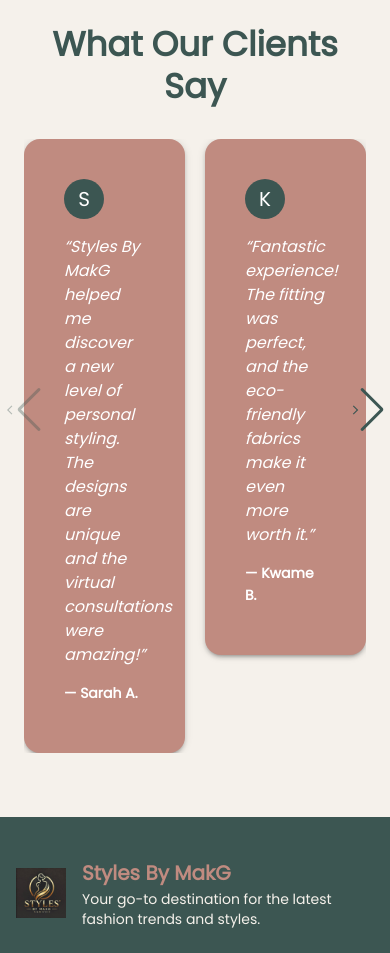
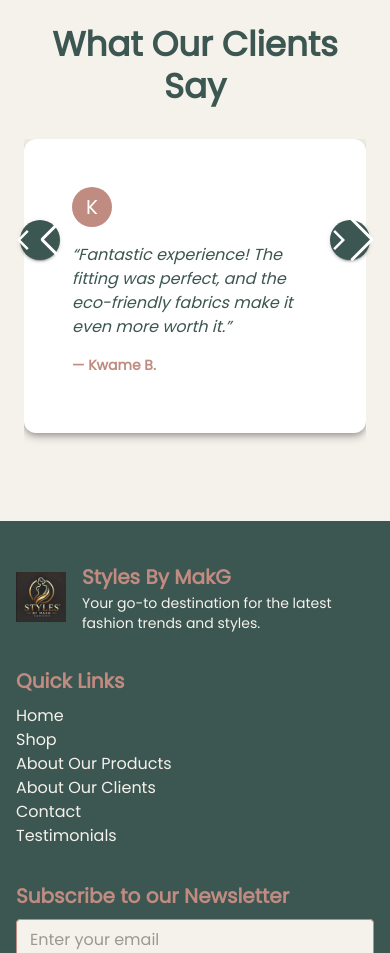
Before and after one commit to GROW-YAI/yai-product, a Next.js app: page / in a window 390 px wide. Shown: the part 5780-6733 px from the top of the page. Built offline with nearby package versions, Linux system fonts and the light colour scheme.

Commit message:
improve the styling for the testimonial section

```diff
--- a/src/app/components/NavBar.tsx
+++ b/src/app/components/NavBar.tsx
@@ -21,6 +21,7 @@
   { label: "Company", id: "about-products-section" },
   { label: "Services", id: "product-section" },
   { label: "Contact", id: "contact-section" },
+  {label:"Testimonials", id:"testimonial-section"}
 ];
 
 export default function Navbar() {
--- a/src/app/components/Testimonals.tsx
+++ b/src/app/components/Testimonals.tsx
@@ -14,12 +14,21 @@
   { name: "Kofi D.", text: "Styles By MakG’s customer service is top-notch! They really listen to your preferences and deliver exactly what you need." },
   { name: "Akosua M.", text: "The quality of the outfits exceeded my expectations. It feels premium yet so comfortable. Highly recommend!" },
   { name: "Jason T.", text: "I’ve never felt more confident in my outfits. The styling suggestions were spot on, and the delivery was super fast!" },
-  {name:"Nana A.", text:"I love the variety of products available. I can always find something that suits my style and budget."},
+  { name: "Nana A.", text: "I love the variety of products available. I can always find something that suits my style and budget." },
 ];
 
 export default function Testimonials() {
   return (
-    <Box id="testimonial-section" sx={{ bgcolor: "#F5F1EB", py: 8, px: 3, textAlign: "center", position: "relative" }}>
+    <Box
+      id="testimonial-section"
+      sx={{
+        bgcolor: "#F5F1EB",
+        py: 8,
+        px: 3,
+        textAlign: "center",
+        position: "relative",
+      }}
+    >
       <Typography variant="h4" sx={{ color: "#3C5652", fontWeight: "bold", mb: 4 }}>
         What Our Clients Say
       </Typography>
@@ -29,32 +38,51 @@
         className="swiper-button-prev"
         sx={{
           position: "absolute",
-    left: 10,
+          left: 20,
           top: "50%",
-    color: "#3C5652 !important",
-    fontSize: "1.5rem",
+          transform: "translateY(-50%)",
+          bgcolor: "#3C5652",
+          color: "white !important",
+          "&:hover": { bgcolor: "#2A3F3C" },
+          width: 40,
+          height: 40,
+          boxShadow: 2,
         }}
       >
-  <ArrowBackIos fontSize="inherit" />
+        <ArrowBackIos fontSize="small" />
       </IconButton>
 
       <Swiper
-        slidesPerView={2}
-        spaceBetween={20}
+        slidesPerView={1}
+        spaceBetween={30}
         modules={[Autoplay, Navigation]}
-        autoplay={{ delay: 7000, disableOnInteraction: false }}
+        autoplay={{ delay: 5000, disableOnInteraction: false }}
         navigation={{ nextEl: ".swiper-button-next", prevEl: ".swiper-button-prev" }}
-        breakpoints={{ 768: { slidesPerView: 1 } }}
+        breakpoints={{
+          768: { slidesPerView: 1 },
+          1024: { slidesPerView: 2 },
+        }}
       >
         {testimonials.map((testimonial, index) => (
           <SwiperSlide key={index}>
-            <Card sx={{ bgcolor: "#C08B80", color: "white", borderRadius: "16px", textAlign: "left", p: 3, boxShadow: 3 }}>
+            <Card
+              sx={{
+                bgcolor: "white",
+                color: "#3C5652",
+                borderRadius: "12px",
+                textAlign: "left",
+                p: 4,
+                boxShadow: 5,
+              }}
+            >
               <CardContent>
-                <Avatar sx={{ bgcolor: "#3C5652", mb: 2 }}>{testimonial.name.charAt(0)}</Avatar>
+                <Avatar sx={{ bgcolor: "#C08B80", mb: 2 }}>{testimonial.name.charAt(0)}</Avatar>
                 <Typography variant="body1" sx={{ fontStyle: "italic", mb: 2 }}>
                   &ldquo;{testimonial.text}&rdquo;
                 </Typography>
-                <Typography variant="subtitle2" sx={{ fontWeight: "bold" }}>— {testimonial.name}</Typography>
+                <Typography variant="subtitle2" sx={{ fontWeight: "bold", color: "#C08B80" }}>
+                  — {testimonial.name}
+                </Typography>
               </CardContent>
             </Card>
           </SwiperSlide>
@@ -66,13 +94,18 @@
         className="swiper-button-next"
         sx={{
           position: "absolute",
-    right: 10,
+          right: 20,
           top: "50%",
-    color: "#3C5652 !important",
-    fontSize: "1.5rem",
+          transform: "translateY(-50%)",
+          bgcolor: "#3C5652",
+          color: "white !important",
+          "&:hover": { bgcolor: "#2A3F3C" },
+          width: 40,
+          height: 40,
+          boxShadow: 2,
         }}
       >
-  <ArrowForwardIos fontSize="inherit" />
+        <ArrowForwardIos fontSize="small" />
       </IconButton>
     </Box>
   );
```
Lines whose indentation alone changed are shown as unchanged.
